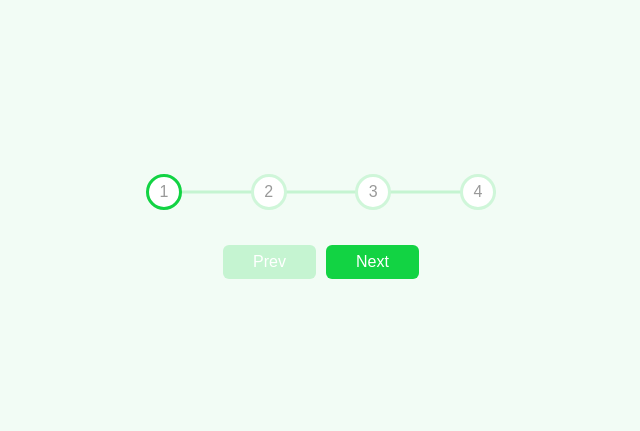
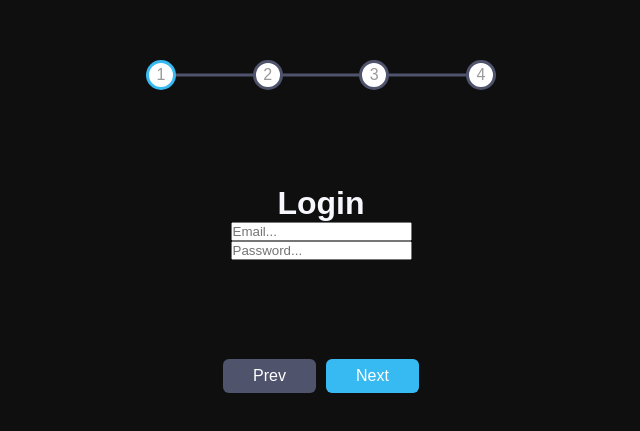
Before and after one commit to banjo/plexlist, a Vue app in the folder client/: page / in a window 1280 px wide. Shown: the part 171-602 px from the top of the page, without its empty margins (319-959 px from the left). Built offline with nearby package versions, Linux system fonts and the light colour scheme.

Commit message:
Added first part of frontend

```diff
--- /dev/null
+++ b/client/public/index.css
@@ -0,0 +1,41 @@
+:root {
+    /* color variables */
+    --clr-primary: #37b9f1;
+    --clr-primary-hover: #bce5f7;
+    --clr-primary-dark: #248bb8;
+    --clr-secondary: #6a26cd;
+    --clr-dark: #100f10;
+    --clr-light: #f7f7fe;
+    --clr-gray100: #f9fbff;
+    --clr-gray150: #f4f6fb;
+    --clr-gray200: #eef1f6;
+    --clr-gray300: #c7ccdb;
+    --clr-gray400: #767b91;
+    --clr-gray500: #4f546c;
+    --clr-gray600: #2a324b;
+    --clr-gray700: #161d34;
+
+    /* border radius */
+    --radius: 0.5rem;
+
+    /* // lengths */
+    --size-small1: 0.25rem;
+    --size-small2: 0.5rem;
+    --size-small3: 0.75rem;
+
+    --size-medium1: 1rem;
+    --size-medium2: 1.25rem;
+    --size-medium3: 1.5rem;
+
+    --size-large1: 2rem;
+    --size-large2: 3rem;
+    --size-large3: 4rem;
+}
+
+*,
+*::before,
+*::after {
+    box-sizing: border-box;
+    margin: 0;
+    padding: 0;
+}
--- a/client/public/index.html
+++ b/client/public/index.html
@@ -5,6 +5,7 @@
     <meta http-equiv="X-UA-Compatible" content="IE=edge">
     <meta name="viewport" content="width=device-width,initial-scale=1.0">
     <link rel="icon" href="<%= BASE_URL %>favicon.ico">
+    <link rel="stylesheet" href="index.css">
     <title><%= htmlWebpackPlugin.options.title %></title>
   </head>
   <body>
--- a/client/src/views/Home.vue
+++ b/client/src/views/Home.vue
@@ -10,6 +10,28 @@
           :class="{ active: step <= current }"
         >
           {{ step }}
+        </div>
+      </div>
+
+      <div class="action-container">
+        <div v-if="current === 1">
+          <div class="input-group">
+            <h1>Login</h1>
+            <input
+              class="input"
+              type="email"
+              name="email"
+              id="email"
+              placeholder="Email..."
+            />
+            <input
+              class="input"
+              type="password"
+              name="password"
+              id="password"
+              placeholder="Password..."
+            />
+          </div>
         </div>
       </div>
 
@@ -57,14 +79,28 @@ export default class Home extends Vue {
 </script>
 
 <style>
+.action-container {
+  margin-top: var(--size-large1);
+  margin-bottom: var(--size-large1);
+  min-height: 200px;
+  display: flex;
+  align-items: center;
+  justify-content: center;
+}
+
+.input-group {
+  display: flex;
+  flex-direction: column;
+}
 
 :root {
-  --line-border-fill: hsl(135, 84%, 45%);
-  --line-border-empty: hsla(135, 84%, 45%, 0.2);
+  --line-border-fill: var(--clr-primary);
+  --line-border-empty: var(--clr-gray500);
 }
 
 body {
-  background-color: hsla(135, 84%, 45%, 0.05);
+  background-color: var(--clr-dark);
+  color: var(--clr-light);
   font-family: "Muli", sans-serif;
   display: flex;
   align-items: center;
```
